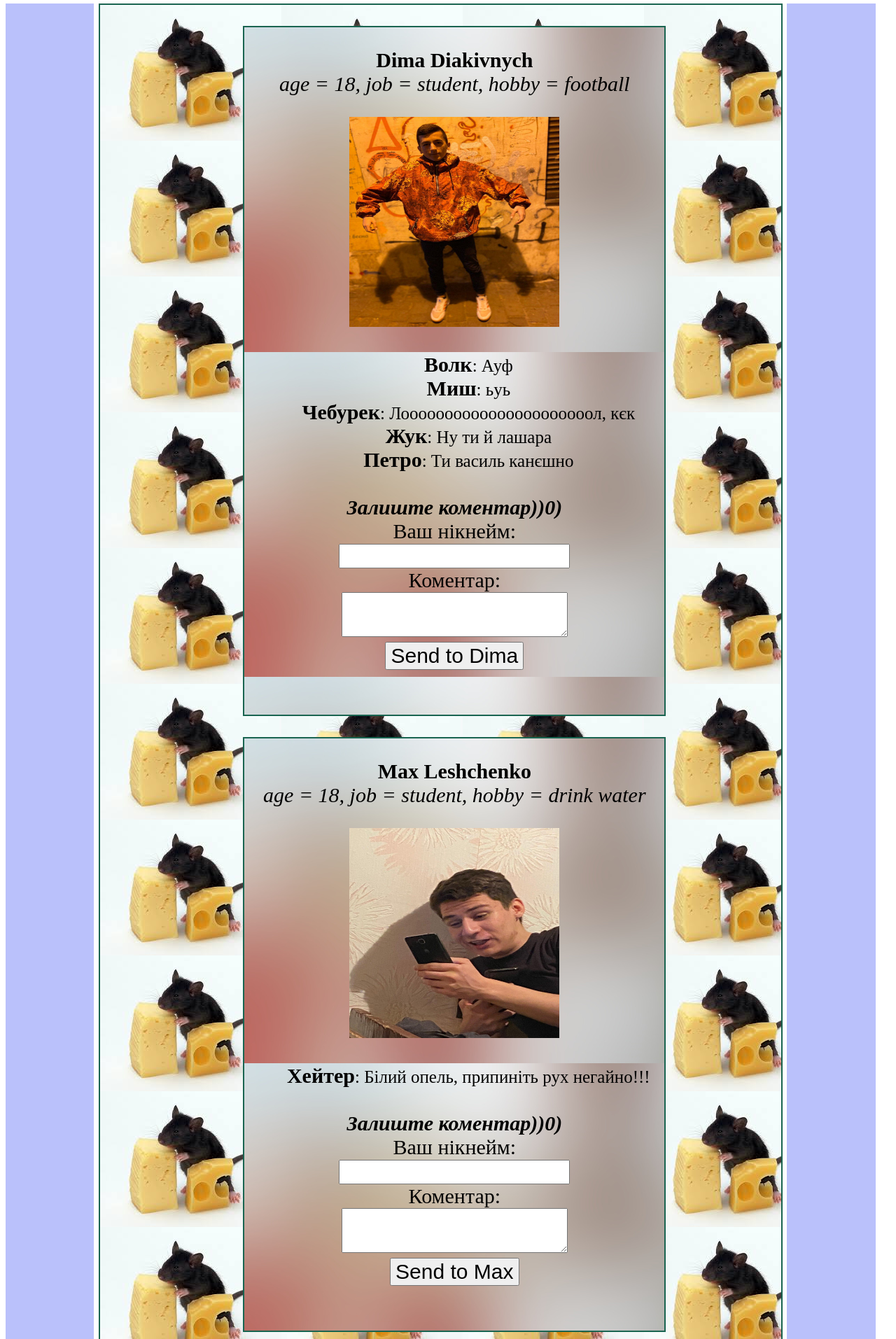
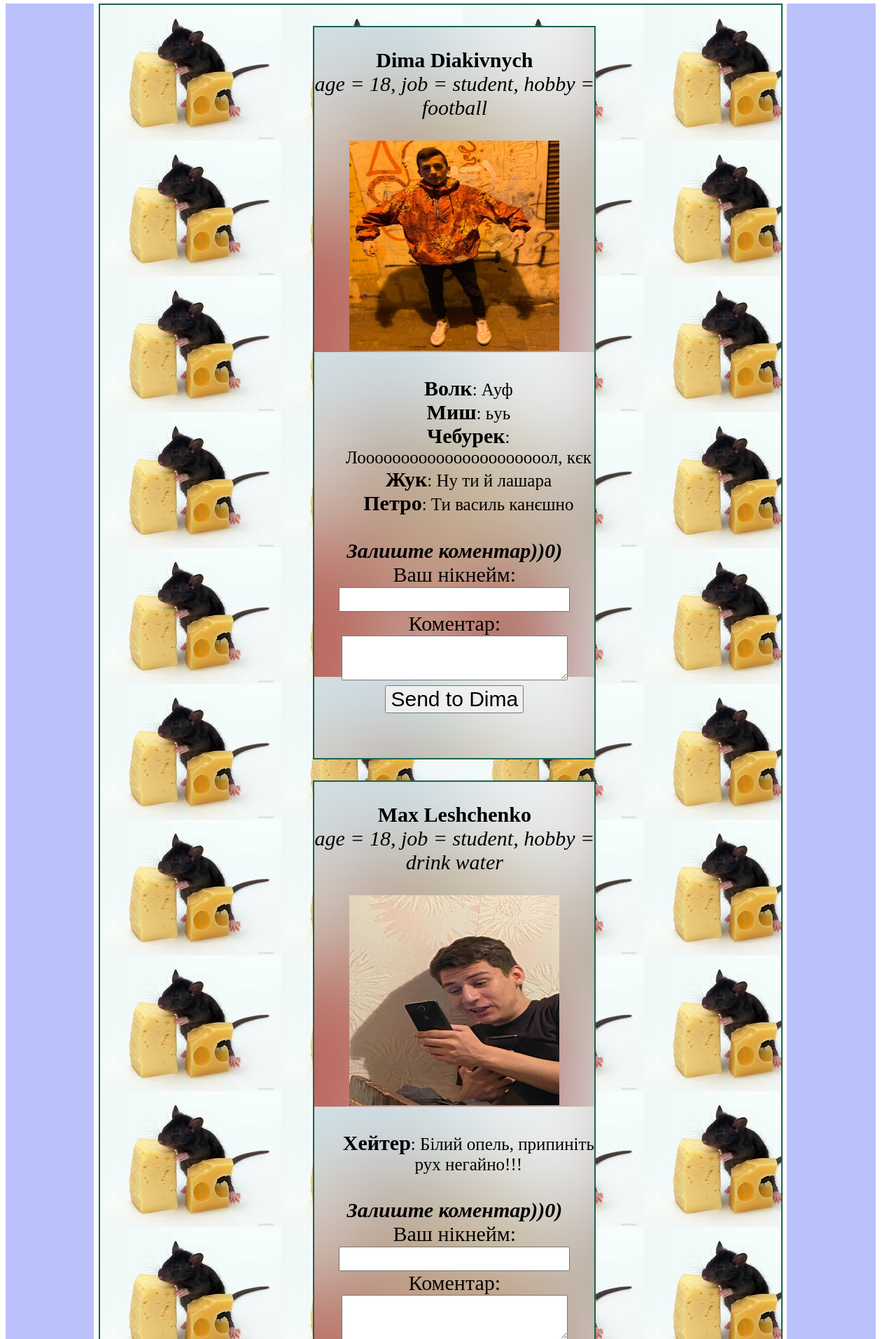
Before and after one commit to diakivnych/Project11111, a Django app: page /users/ in a window 1280 px wide. Shown: the part 72-1985 px from the top of the page at 70% size. Run offline with Django 3.2, Linux system fonts and the light colour scheme; data comes from the database, SQL or seed files in the repository.

Commit message:
make it better

```diff
--- a/project1/apps/students/static/style2.css
+++ b/project1/apps/students/static/style2.css
@@ -71,5 +71,5 @@
   background-image: url(cat3.jpg);
   border: 2px rgb(25, 100, 80) solid;
   display: inline-block;
-  width: 600px;
+  width: 400px;
 }
```
